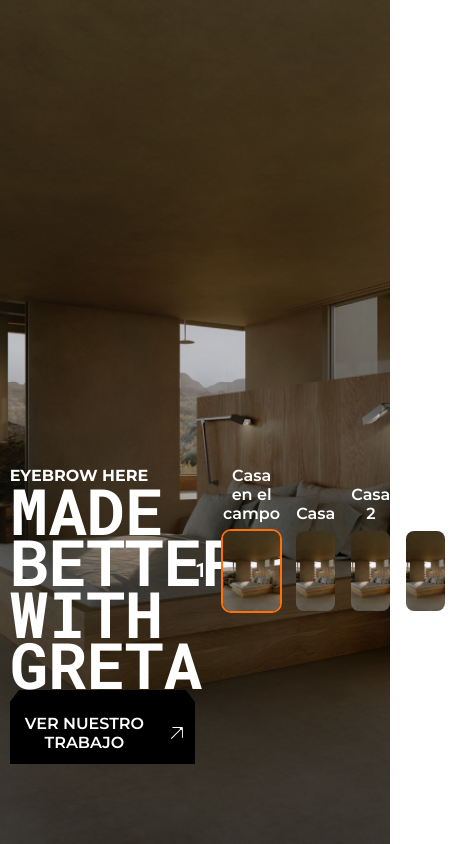
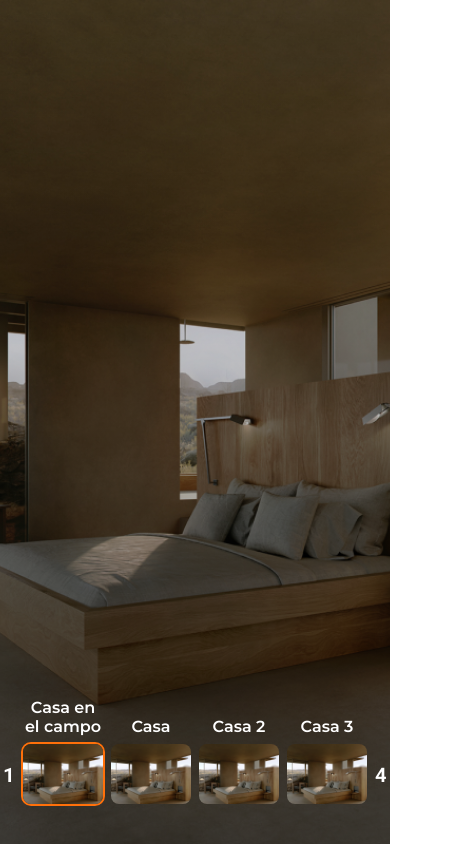
Before and after one commit to CristianCavanzo/Gretta, a Next.js app: page / in a window 390 px wide. Shown: the whole page, 473 px wide, since content can reach past the window. Built offline with nearby package versions, Linux system fonts and the light colour scheme.

Commit message:
[Add]: responsive slider

```diff
--- a/src/components/Buttons/Principal.tsx
+++ b/src/components/Buttons/Principal.tsx
@@ -5,6 +5,8 @@ import Image from 'next/image';
 import { montserrat } from 'pages/_app';
 
 const Button = styled.button`
+	display: inline-flex;
+	max-width: fit-content;
 	background: #000;
 	padding: 12px;
 	color: #fff;
--- a/src/components/Slider/Main/Preview/Container/index.tsx
+++ b/src/components/Slider/Main/Preview/Container/index.tsx
@@ -14,6 +14,19 @@ const ContainerComponent = styled.div`
 		color: white;
 		font-weight: bold;
 		font-size: 20px;
+	}
+	@media (max-width: 510px) {
+		.containerPreview_numbers {
+			height: 60px;
+		}
+	}
+	@media (max-width: 425px) {
+		gap: 8px;
+	}
+	@media (max-width: 370px) {
+		.containerPreview_numbers {
+			height: 40px;
+		}
 	}
 `;
 
--- a/src/components/Slider/Main/Preview/index.tsx
+++ b/src/components/Slider/Main/Preview/index.tsx
@@ -3,7 +3,7 @@ import React from 'react';
 import styled from 'styled-components';
 const PreviewComponent = styled.div`
 	display: inline-block;
-	max-width: 124px;
+	width: 124px;
 	text-align: center;
 	cursor: pointer;
 	p {
@@ -22,6 +22,18 @@ const PreviewComponent = styled.div`
 	}
 	@media (max-width: 1200px) {
 		width: 120px;
+	}
+	@media (max-width: 510px) {
+		width: 80px;
+		.image-container {
+			height: 60px;
+		}
+	}
+	@media (max-width: 370px) {
+		width: 60px;
+		.image-container {
+			height: 40px;
+		}
 	}
 `;
 interface IProps {
--- a/src/components/Slider/Main/index.tsx
+++ b/src/components/Slider/Main/index.tsx
@@ -31,9 +31,8 @@ const Slider = styled.main`
 		display: flex;
 		justify-content: space-between;
 		width: 100%;
-		.container_left {
-			width: 50%;
-		}
+		align-items: center;
+		.container_left,
 		.container_right {
 			width: 50%;
 		}
@@ -50,6 +49,17 @@ const Slider = styled.main`
 	}
 	@media (max-width: 1200px) {
 		padding: 80px 2.5vw;
+	}
+	@media (max-width: 768px) {
+		padding: 40px 1vw;
+		.container_left {
+			display: none;
+		}
+		.container .container_right {
+			width: 100%;
+			display: flex;
+			justify-content: center;
+		}
 	}
 `;
 
--- a/src/pages/index.tsx
+++ b/src/pages/index.tsx
@@ -3,11 +3,17 @@ import { SliderMain } from '@components/Slider/Main';
 import Text from '@components/Text';
 import { Title } from '@components/Titles';
 import React from 'react';
+import styled from 'styled-components';
+const ContentSlider = styled.div`
+	display: flex;
+	row-gap: 8px;
+	flex-direction: column;
+`;
 
 const Home = () => {
 	return (
 		<SliderMain>
-			<div>
+			<ContentSlider>
 				<Text color="white" className="text-uppercase text-bold">
 					eyebrow here
 				</Text>
@@ -15,7 +21,7 @@ const Home = () => {
 					Made better <br /> with Greta
 				</Title>
 				<ButtonPrincipal>Ver nuestro trabajo</ButtonPrincipal>
-			</div>
+			</ContentSlider>
 		</SliderMain>
 	);
 };
```
